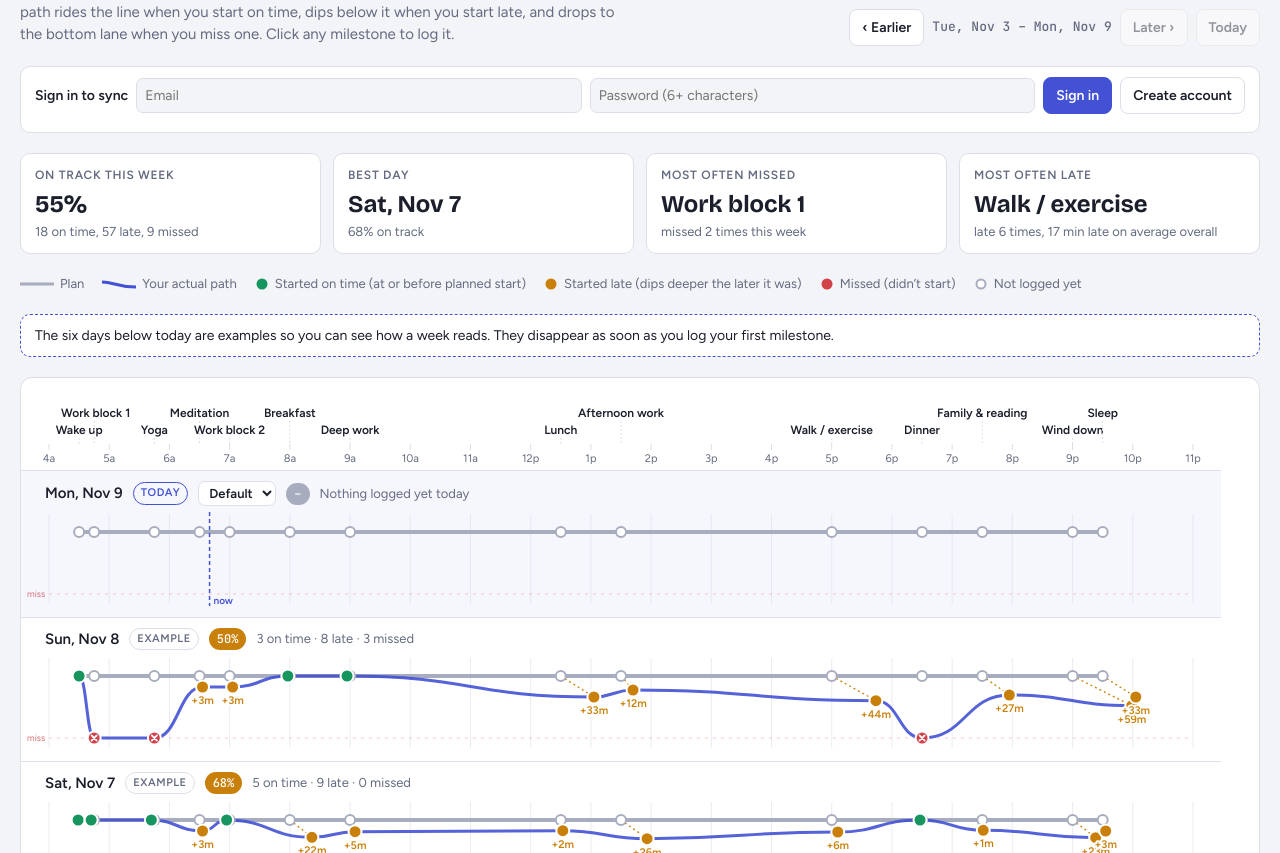
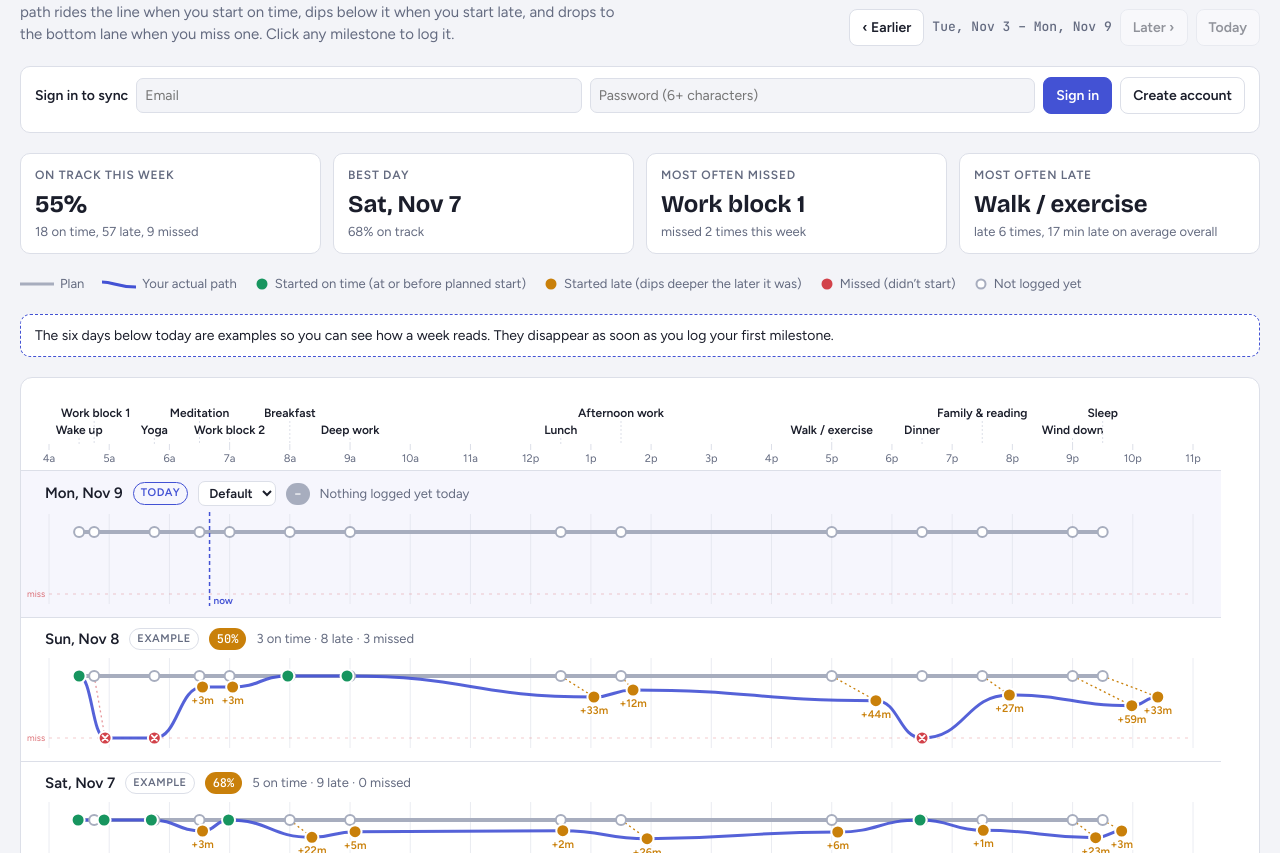
Before and after one commit to dinesh-wj/DayTracks, a plain HTML site: page index.html in a window 1280 px wide. Shown: the part 99-952 px from the top of the page. Drawn offline with nearby package versions, Linux system fonts and the light colour scheme.

Commit message:
fixed the timeline goes back when there is a missed item

```diff
--- a/index.html
+++ b/index.html
@@ -499,19 +499,23 @@ function rowSVG(k, xs, t0, t1){
   if(ps.length) s += `<line x1="${xs(Math.min(...ps))}" y1="${PLAN_Y}" x2="${xs(Math.max(...ps))}" y2="${PLAN_Y}" stroke="var(--plan)" stroke-width="4" stroke-linecap="round"/>`;
   if(isToday){ const nm = nowMin(); if(nm>=t0 && nm<=t1){ const x=xs(nm); s += `<line x1="${x}" y1="6" x2="${x}" y2="${ROW_H-4}" stroke="var(--accent)" stroke-width="1.5" stroke-dasharray="4 3"/><text x="${x+4}" y="${ROW_H-6}" font-size="10" fill="var(--accent)" font-weight="600">now</text>`; } }
 
-  const pts = []; const nodes = [];
+  // The path follows the plan order and never moves backwards in time.
+  // A missed milestone is placed just after whatever you logged before it: if Wake up started an hour late
+  // and Yoga (planned inside that hour) was missed, the miss sits after Wake up, not back at Yoga's planned time.
+  const GAP = 26;                                   // px between consecutive markers that would otherwise stack
+  const pts = []; const nodes = []; let lastX = null;
   [...plan].sort((a,b)=>toMin(a.t)-toMin(b.t)).forEach(it=>{
     const e = evalItem(it, log[it.id]); const px = xs(toMin(it.t));
     let ax = px, ay = PLAN_Y, color = null;
     if(e.k==='ok'){ ax = xs(e.at); color = 'var(--ok)'; }
     else if(e.k==='late'){ ax = xs(e.at); ay = PLAN_Y + 10 + Math.min(e.d,90)/90*30; color = 'var(--late)'; }
     else if(e.k==='miss'){ ay = MISS_Y; color = 'var(--miss)'; }
-    if(e.k!=='none') pts.push([ax,ay]);
+    if(e.k!=='none'){
+      if(lastX !== null) ax = Math.max(ax, lastX + GAP);
+      lastX = ax; pts.push([ax,ay]);
+    }
     nodes.push({it,e,px,ax,ay,color});
   });
-  // Draw the path in the order things actually happened (done time, or planned time for a miss),
-  // so a late milestone that ran past later ones doesn't make the line double back.
-  pts.sort((p,q) => p[0] - q[0]);
   if(pts.length){
     let d = `M${pts[0][0]} ${pts[0][1]}`;
     for(let i=1;i<pts.length;i++){ const [a,b]=pts[i-1], [c,e]=pts[i]; const m=(c-a)/2; d += ` C${a+m} ${b} ${c-m} ${e} ${c} ${e}`; }
@@ -527,6 +531,7 @@ function rowSVG(k, xs, t0, t1){
     s += `<g class="hit" data-k="${k}" data-id="${esc(it.id)}" ${data.example?'':'tabindex="0" role="button"'} aria-label="${esc(tip)}"><title>${esc(tip)}</title>`;
     s += `<rect x="${px-11}" y="6" width="22" height="${ROW_H-12}" fill="transparent"/>`;
     if(e.k==='late') s += `<line x1="${px}" y1="${PLAN_Y}" x2="${ax}" y2="${ay}" stroke="var(--late)" stroke-width="1.3" stroke-dasharray="2 3"/>`;
+    if(e.k==='miss' && ax - px > 1) s += `<line x1="${px}" y1="${PLAN_Y}" x2="${ax}" y2="${ay}" stroke="var(--miss)" stroke-opacity=".55" stroke-width="1.3" stroke-dasharray="2 3"/>`;
     s += `<circle class="ring" cx="${px}" cy="${PLAN_Y}" r="5" fill="var(--surface)" stroke="var(--plan)" stroke-width="2"/>`;
     if(color){
       s += `<circle cx="${ax}" cy="${ay}" r="12" fill="transparent"/>`;
```
